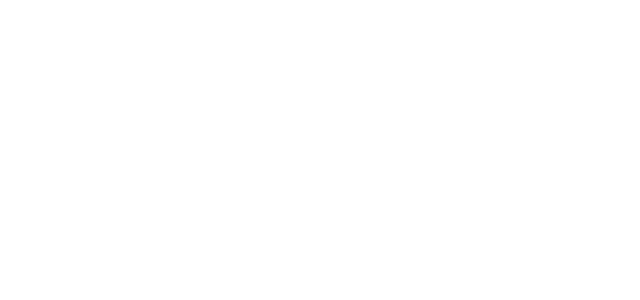
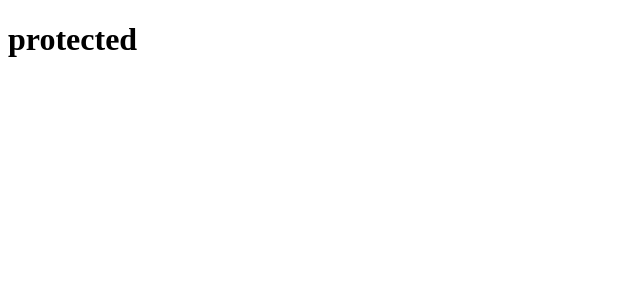
Before and after one commit to JangChangKyoon/Crypto, a React (Create React App) app: page / in a window 1280 px wide. Shown: the top 300 px of the page, without its empty margins (0-640 px from the left). Built offline with nearby package versions, Linux system fonts and the light colour scheme.

Commit message:
type submit

```diff
--- a/src/App.tsx
+++ b/src/App.tsx
@@ -1,8 +1,23 @@
 import React from "react";
 import { useState } from "react";
+import styled from "styled-components";
+
+const Container = styled.div`
+  background-color: ${(props) => props.theme.bgColor};
+`;
+
+const H1 = styled.h1`
+  color: ${(props) => props.theme.textColor};
+`;
 
 function App() {
-  return <div></div>;
+  return (
+    <div>
+      <Container>
+        <H1>protected</H1>
+      </Container>
+    </div>
+  );
 }
 
 export default App;
--- a/src/index.tsx
+++ b/src/index.tsx
@@ -1,5 +1,12 @@
 import React from "react";
 import ReactDOM from "react-dom";
+import { ThemeProvider } from "styled-components";
 import App from "./App";
+import { ligntTheme } from "./theme";
 
-ReactDOM.render(<App />, document.getElementById("root"));
+ReactDOM.render(
+  <ThemeProvider theme={ligntTheme}>
+    <App />
+  </ThemeProvider>,
+  document.getElementById("root")
+);
--- a/src/styled.d.ts
+++ b/src/styled.d.ts
@@ -6,5 +6,6 @@
   export interface DefaultTheme {
     textColor: string;
     bgColor: string;
+    btnColor: string;
   }
 }
--- /dev/null
+++ b/src/theme.ts
@@ -0,0 +1,13 @@
+import { DefaultTheme } from "styled-components";
+
+export const ligntTheme: DefaultTheme = {
+  bgColor: "white",
+  textColor: "black",
+  btnColor: "tomato",
+};
+
+export const darkTheme: DefaultTheme = {
+  bgColor: "white",
+  textColor: "black",
+  btnColor: "teal",
+};
```
